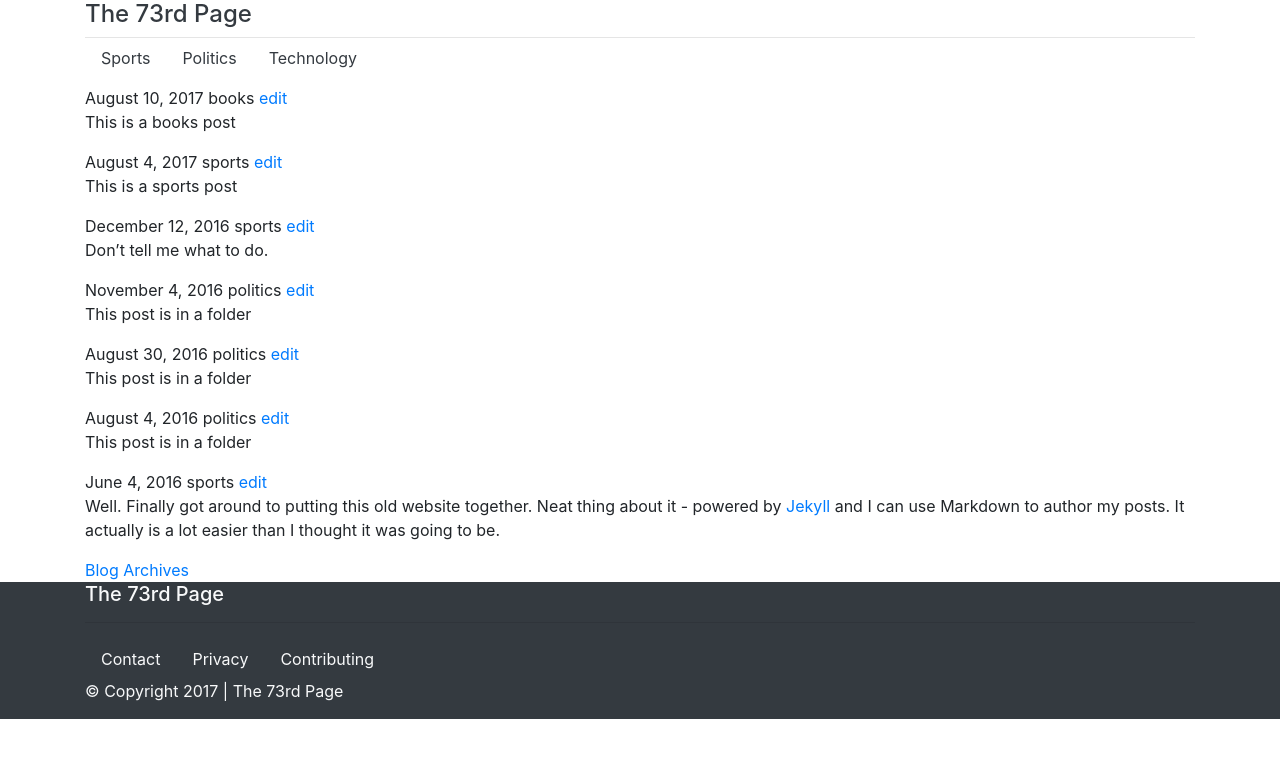
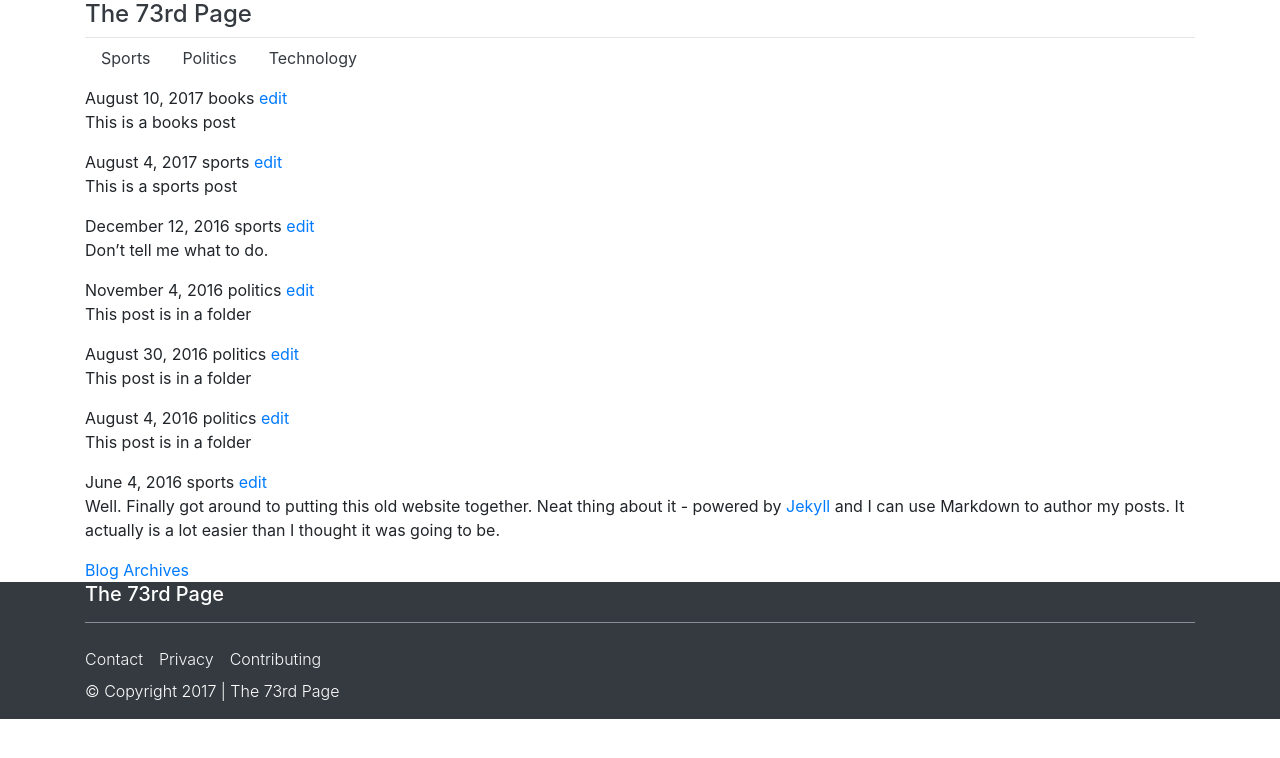
Before and after one commit to SevenZeroThree/The-73rd-Page, a Jekyll site: the page built from index.html, in a window 1280 px wide. Shown: the top 758 px of the page. Built offline with Jekyll 4.4.1, drawn with Linux system fonts in a browser that asks for light colours; the list of posts is cut into pages by our own code.

Commit message:
alter hr border color in footer

```diff
--- a/_includes/footer.html
+++ b/_includes/footer.html
@@ -1,14 +1,14 @@
-<div class="container text-light">
+<div class="container text-white font-weight-light">
     <div class="row">
         <div class="col">
             <h5>The 73rd Page</h5>
-            <hr />
+            <hr class="border-secondary" />
             <nav>
 				<ul class="nav justify-content">
 					{% assign nav_pages = site.pages | where: "in_footer_nav", true | sort: 'navigation.position'%}
 					{% for page in nav_pages %}
 					<li class="nav-item">
-						<a class="nav-link text-light" href="{{ page.url | prepend: site.baseurl }}" data-position="{{ page.navigation.position }}">{{ page.navigation.title }}</a>
+						<a class="nav-link text-light pl-0" href="{{ page.url | prepend: site.baseurl }}" data-position="{{ page.navigation.position }}">{{ page.navigation.title }}</a>
 					</li>
 					{% endfor %}
 				</ul>
```
